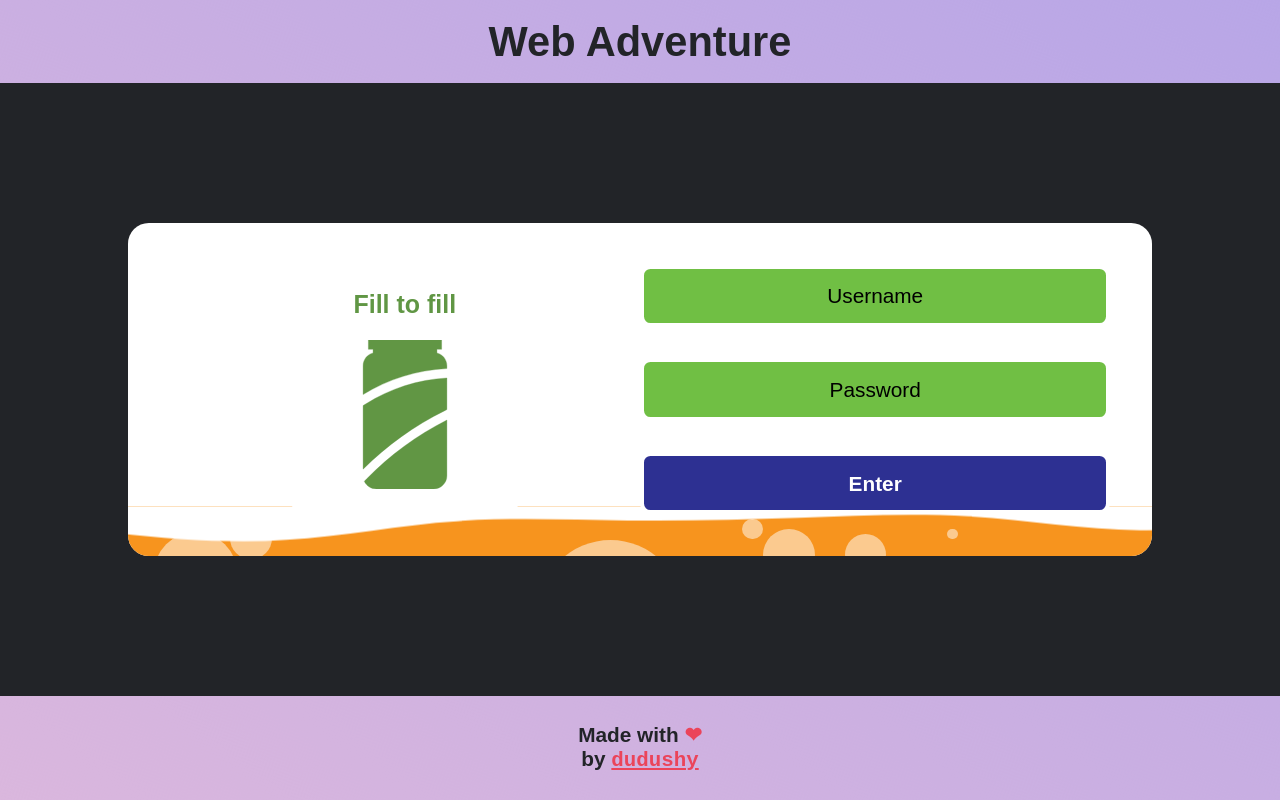
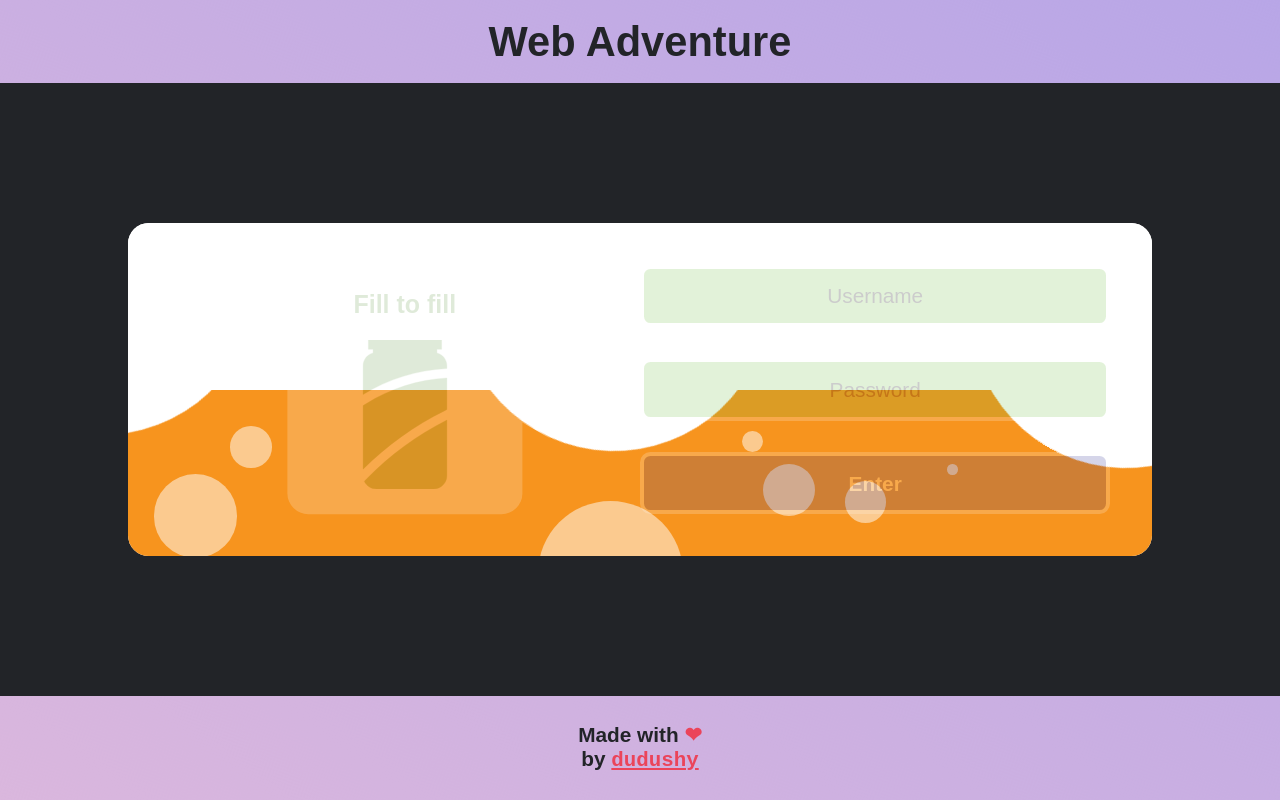
Before and after one commit to dudushy/web-adventure, an Angular app: page /soda in a window 1280 px wide. Built offline with nearby package versions, Linux system fonts and the light colour scheme.

Commit message:
Almost there

```diff
--- a/src/app/adventures/forms/soda/soda.component.html
+++ b/src/app/adventures/forms/soda/soda.component.html
@@ -1,29 +1,9 @@
 <div id="{{title}}-content" class="pageContent">
   <div class="sodaForm">
     <div class="soda-mask">
-      <svg id="wave" preserveAspectRatio="none" style="transform:rotate(180deg)" viewBox="0 0 1440 200" version="1.1" xmlns="http://www.w3.org/2000/svg">
-        <defs>
-          <linearGradient id="sw-gradient-0" x1="0" x2="0" y1="1" y2="0">
-            <stop stop-color="rgba(255, 255, 255, 1)" offset="0%"></stop>
-            <stop stop-color="rgba(255, 255, 255, 1)" offset="100%"></stop>
-          </linearGradient>
-        </defs>
-        <path style="transform:translate(0, 0px); opacity:1" fill="url(#sw-gradient-0)" d="M0,180L20,166.7C40,153,80,127,120,103.3C160,80,200,60,240,50C280,40,320,40,360,60C400,80,440,120,480,120C520,120,560,80,600,83.3C640,87,680,133,720,150C760,167,800,153,840,143.3C880,133,920,127,960,130C1000,133,1040,147,1080,126.7C1120,107,1160,53,1200,36.7C1240,20,1280,40,1320,70C1360,100,1400,140,1440,153.3C1480,167,1520,153,1560,146.7C1600,140,1640,140,1680,123.3C1720,107,1760,73,1800,50C1840,27,1880,13,1920,20C1960,27,2000,53,2040,56.7C2080,60,2120,40,2160,50C2200,60,2240,100,2280,113.3C2320,127,2360,113,2400,93.3C2440,73,2480,47,2520,50C2560,53,2600,87,2640,86.7C2680,87,2720,53,2760,46.7C2800,40,2840,60,2860,70L2880,80L2880,200L2860,200C2840,200,2800,200,2760,200C2720,200,2680,200,2640,200C2600,200,2560,200,2520,200C2480,200,2440,200,2400,200C2360,200,2320,200,2280,200C2240,200,2200,200,2160,200C2120,200,2080,200,2040,200C2000,200,1960,200,1920,200C1880,200,1840,200,1800,200C1760,200,1720,200,1680,200C1640,200,1600,200,1560,200C1520,200,1480,200,1440,200C1400,200,1360,200,1320,200C1280,200,1240,200,1200,200C1160,200,1120,200,1080,200C1040,200,1000,200,960,200C920,200,880,200,840,200C800,200,760,200,720,200C680,200,640,200,600,200C560,200,520,200,480,200C440,200,400,200,360,200C320,200,280,200,240,200C200,200,160,200,120,200C80,200,40,200,20,200L0,200Z"></path>
-      </svg>
-
-      <svg id="wave2" viewBox="0 0 1000 1000" xmlns="http://www.w3.org/2000/svg" preserveAspectRatio="none" overflow="auto" shape-rendering="auto" fill="#ffffff">
-        <defs>
-          <path id="wavepath" d="M 0 2000 0 500 Q 42.5 15 85 500 t 85 0 85 0 85 0 85 0 85 0 85 0 85 0 85 0 85 0 85 0 85 0 85 0 85 0  v1000 z" />
-          <path id="motionpath" d="M -170 0 0 0" />
-        </defs>
-        <g>
-          <use xlink:href="#wavepath" y="0" fill="#f7941a">
-            <animateMotion dur="5s" repeatCount="indefinite">
-              <mpath xlink:href="#motionpath" />
-            </animateMotion>
-          </use>
-        </g>
-      </svg>
+      <div class="liquid"></div>
+      <div class="liquid"></div>
+      <div class="liquid"></div>
 
       <div class="bubble" [style.--bubbleSize]="4" [style.--bubbleTopOffset]="'51%'" [style.--bubbleLeftOffset]="'2.5%'"></div>
       <div class="bubble" [style.--bubbleSize]="2" [style.--bubbleTopOffset]="'22%'" [style.--bubbleLeftOffset]="'10%'"></div>
--- a/src/app/adventures/forms/soda/soda.component.scss
+++ b/src/app/adventures/forms/soda/soda.component.scss
@@ -26,8 +26,10 @@
   --sodaColorTertiary: #70bf44;
   --sodaColorQuaternary: #609644;
   --sodaBackground: #ffffff;
-  --sodaBeforeInitialHeight: 15%;
-  --sodaBeforeHeight: 15%;
+  // --sodaBeforeInitialHeight: 15%;
+  // --sodaBeforeHeight: 15%;
+  --sodaBeforeInitialHeight: 50%;
+  --sodaBeforeHeight: 50%;
 
   position: relative;
   display: flex;
@@ -72,25 +74,46 @@
     width: 100%;
     height: var(--sodaBeforeHeight);
     z-index: 2;
+    display: flex;
+    flex-direction: column;
+    justify-content: flex-start;
+    align-items: center;
 
-    #wave {
-      // display: none;
-      position: absolute;
-      top: -1%;
-      left: 0;
-      height: calc(var(--responsiveUnit) * 2);
-      // width: 100%;
-      width: 200%;
-      animation: flow 28s infinite alternate linear;
-    }
+    .liquid {
+      --ballWidth: calc(var(--responsiveUnit) * 20);
+      --ballHeight: calc(var(--responsiveUnit) * 15);
+      --ballDivider: 0.95;
+      --ballTopOffset: calc(var(--ballWidth) * -0.75);
 
-    #wave2 {
-      display: none;
-      position: absolute;
-      top: -80%;
-      left: 0;
-      height: calc(var(--responsiveUnit) * 2);
+      position: relative;
+      display: flex;
+      justify-content: center;
+      align-items: center;
       width: 100%;
+      height: 10%;
+      // overflow: hidden;
+
+      &:nth-child(1) {
+        left: -50%;
+      }
+      &:nth-child(2) {
+        left: 0%;
+      }
+      &:nth-child(3) {
+        left: 50%;
+      }
+
+      &::before {
+        content: "";
+        position: absolute;
+        top: var(--ballTopOffset);
+        height: var(--ballHeight);
+        width: var(--ballWidth);
+        border-radius: calc(var(--ballWidth) * var(--ballDivider));
+        background: var(--sodaBackground);
+        // background: blue;
+        animation: spin 6s infinite linear;
+      }
     }
 
     .bubble {
@@ -106,6 +129,7 @@
 
   .header-wrapper,
   .input-wrapper {
+    opacity: 0.2;
     position: relative;
     z-index: 3;
   }
@@ -157,17 +181,6 @@
         @include square(70%);
       }
     }
-
-    svg-renderer {
-      fill: var(--sodaColorQuaternary);
-      stroke: var(--sodaColorQuaternary);
-      color: var(--sodaColorQuaternary);
-
-      @include fixedSquare(60%);
-      @include portrait {
-        @include fixedSquare(70%);
-      }
-    }
   }
 
   .input-wrapper {
@@ -182,12 +195,10 @@
     }
 
     input {
-      // all: none;
       border: 0;
       outline: 0;
       width: 100%;
       text-align: center;
-      // font-weight: bold;
       padding: calc(var(--responsiveUnit) * 0.5);
       padding-block: calc(var(--responsiveUnit) * 0.75);
       font-size: calc(var(--responsiveUnit) * 1);
@@ -219,11 +230,11 @@
   }
 }
 
-@keyframes flow {
+@keyframes spin {
   0% {
-    transform: rotate(180deg) translateX(0);
+    transform: rotate(0deg);
   }
   100% {
-    transform: rotate(180deg) translateX(50%);
+    transform: rotate(360deg);
   }
 }
```
